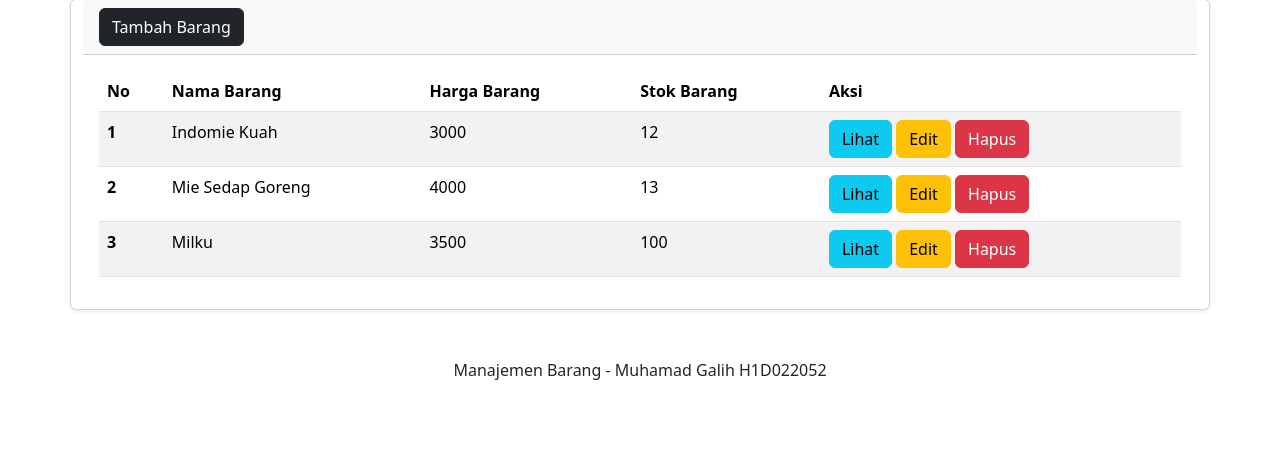
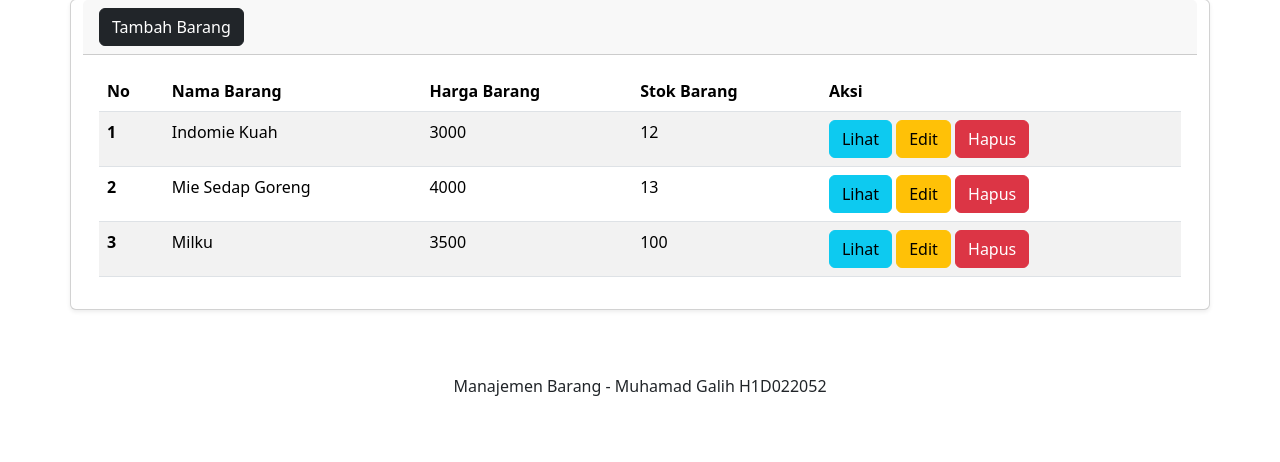
Before and after one commit to muhgalihhh/kuis1, a PHP site: page /index.php in a window 1280 px wide. Shown: the part 289-751 px from the top of the page. Run offline with PHP 8.4, Linux system fonts and the light colour scheme; data comes from the database, SQL or seed files in the repository.

Commit message:
fix footer

```diff
--- a/footer.php
+++ b/footer.php
@@ -1,6 +1,6 @@
-<footer>
+<footer class="footer mt-auto py-3">
   <div class="container mt-5">
-    <div class="row">
+    <div class="row justify-content-center align-items-center">
       <div class="col-md-12">
         <p class="text-center">Manajemen Barang - Muhamad Galih H1D022052</p>
       </div>
```
